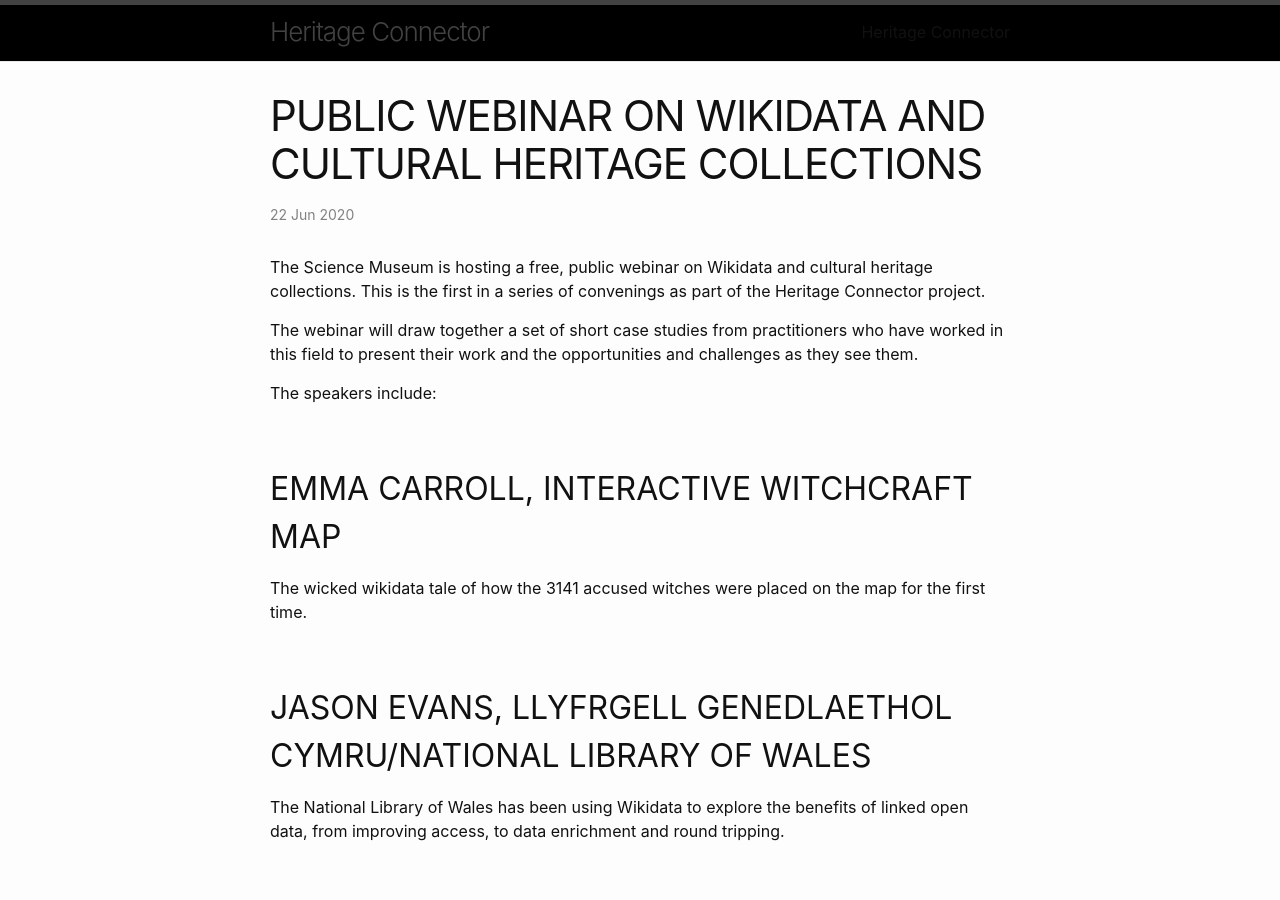
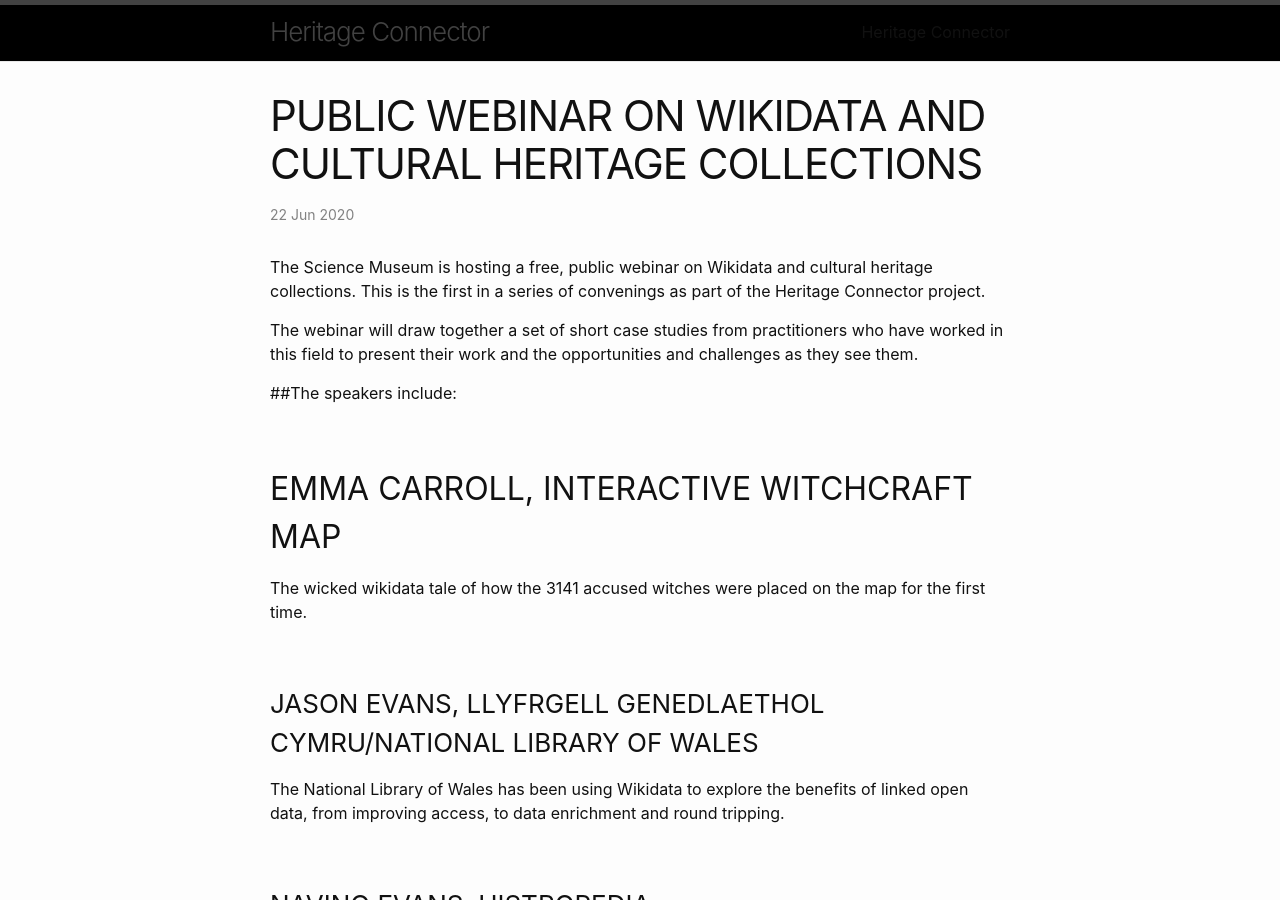
Before and after one commit to portableant/heritageconnector, a Jekyll site: the page built from _posts/2020-06-22-wikidata-webinar.md, in a window 1280 px wide and 900 px high. Built offline with Jekyll 4.4.1, drawn with Linux system fonts in a browser that asks for light colours; some web fonts are replaced.

```diff
--- a/_posts/2020-06-22-wikidata-webinar.md
+++ b/_posts/2020-06-22-wikidata-webinar.md
@@ -8,28 +8,28 @@ The Science Museum is hosting a free, public webinar on Wikidata and cultural he
 
 The webinar will draw together a set of short case studies from practitioners who have worked in this field to present their work and the opportunities and challenges as they see them.
 
-The speakers include:
+##The speakers include:
 
 ## Emma Carroll, Interactive witchcraft map
 The wicked wikidata tale of how the 3141 accused witches were placed on the map for the first time.
 
-## Jason Evans, Llyfrgell Genedlaethol Cymru/National Library of Wales
+### Jason Evans, Llyfrgell Genedlaethol Cymru/National Library of Wales
 The National Library of Wales has been using Wikidata to explore the benefits of linked open data, from improving access, to data enrichment and round tripping.
 
-## Navino Evans, Histropedia
+### Navino Evans, Histropedia
 Linking UNESCO heritage data with Wikidata so it can be visualised, connected with other data about the world, and provide direct access to all available Wikimedia content.
 
-## Shani Evenstein Sigalov, Wikidata as a learning platform
+### Shani Evenstein Sigalov, Wikidata as a learning platform
 When GLAM & Education Collide: Exploring the educational potential of Cultural Heritage in Wikidata.
 
-## James Morley, A Street Near You
+### James Morley, A Street Near You
 A Street Near You started as an idea simply to explore and demonstrate the potential of combining and enhancing large datasets focused on the First World War, but ended up seeing nearly a quarter of a million people visit it within the first three days after it launched and continues to develop and attract new audiences.
 
-## Harrison Pim, Wellcome Collection, London
+### Harrison Pim, Wellcome Collection, London
 Wellcome Collection is starting to enrich its data pipelines with Wikidata, LCSH, MeSH, etc, and using an underlying graph of connected works, people, and concepts to improve search and discovery.
 
-## Martin Poulter, Wikimedia consultant
+### Martin Poulter, Wikimedia consultant
 Using Wikidata to create and visualise pathways that join up collections within Oxford and beyond.
 
-## Jane Winters, School of Advanced Study, University of London
+### Jane Winters, School of Advanced Study, University of London
 Jane will be discussing some preliminary findings from a literature review exploring the use of Linked Open Data by museums, undertaken as part of the Heritage Connector project.
```
